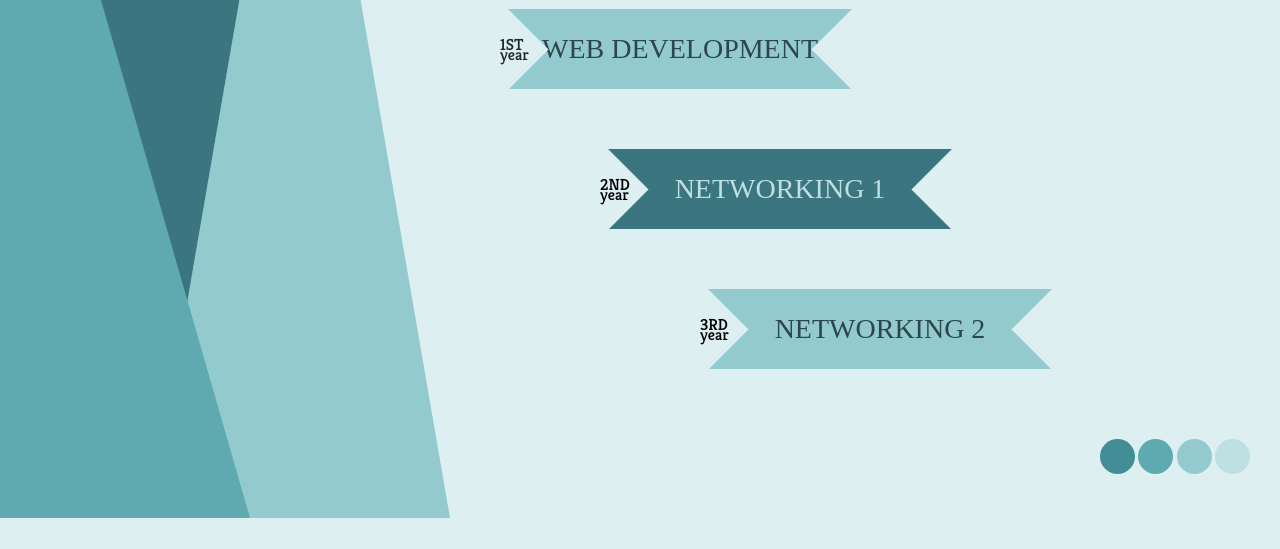
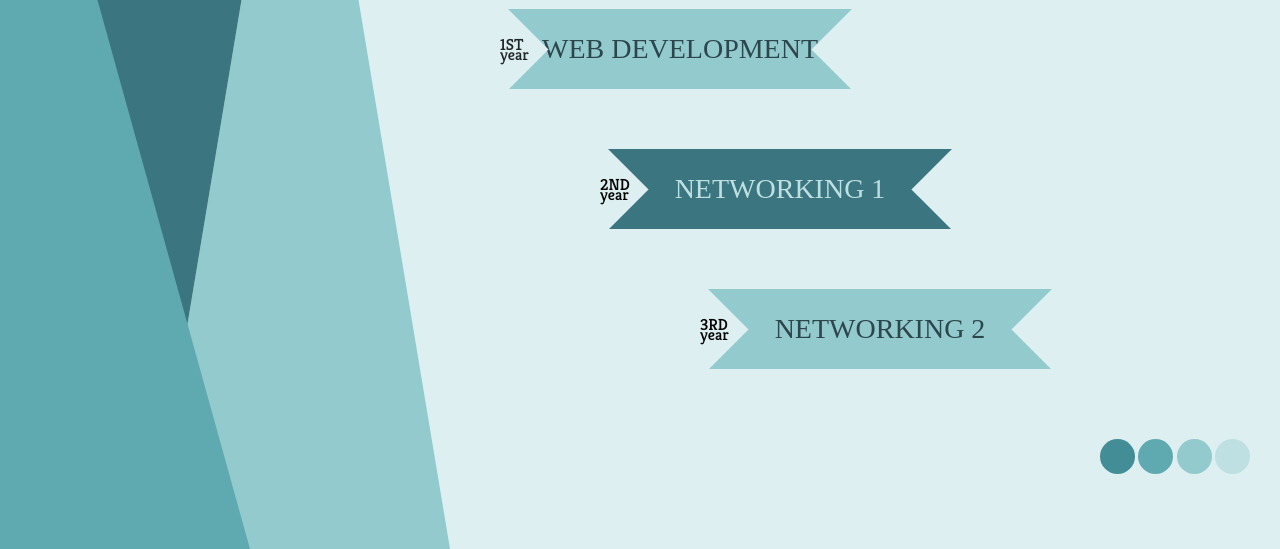
Before and after one commit to deyuhnn/ias, a plain HTML site: page index.html in a window 1280 px wide. Shown: the part 351-900 px from the top of the page. Before the commit the page ends 869 px from the top, so only its background shows below. Drawn offline with nearby package versions, Linux system fonts and the light colour scheme; a web font is replaced by a local one.

Commit message:
Update index.css

```diff
--- a/css/index.css
+++ b/css/index.css
@@ -104,7 +104,7 @@ body{
             height: 0;
             width: 0;
             left: 150px;
-            border-bottom: 869px solid #92cace;
+            border-bottom: 900px solid #92cace;
             border-left: 150px solid transparent;
             border-right: 150px solid transparent;
         }
@@ -114,7 +114,7 @@ body{
             height: 0;
             width: 0;
             left: 0px;
-            border-bottom: 869px solid #3b757f;
+            border-bottom: 900px solid #3b757f;
             border-left: 150px solid transparent;
             border-right: 150px solid transparent;
             transform: rotate(180deg);
@@ -125,7 +125,7 @@ body{
             height: 0;
             width: 0;
             left: 0px;
-            border-bottom: 869px solid #5faab1;
+            border-bottom: 900px solid #5faab1;
             border-right: 250px solid transparent;
 
         }
```
